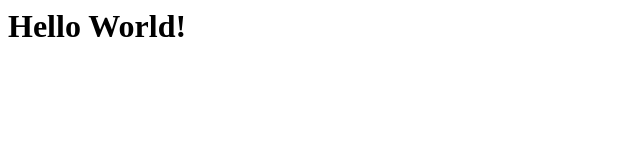
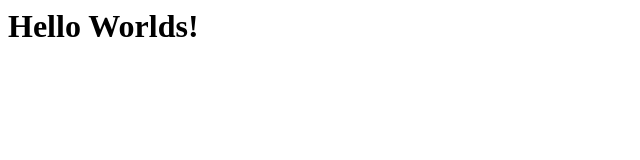
Before and after one commit to midoxnet/voodoo, a plain HTML site: page index.html in a window 1280 px wide. Shown: the full height of the page, 0-640 px from the left. Drawn offline with Linux system fonts and the light colour scheme.

Commit message:
Update index.html

```diff
--- a/index.html
+++ b/index.html
@@ -1,3 +1,3 @@
 <title>Voodoo.io</title>
 
-<h1>Hello World!</h1>
+<h1>Hello Worlds!</h1>
```
